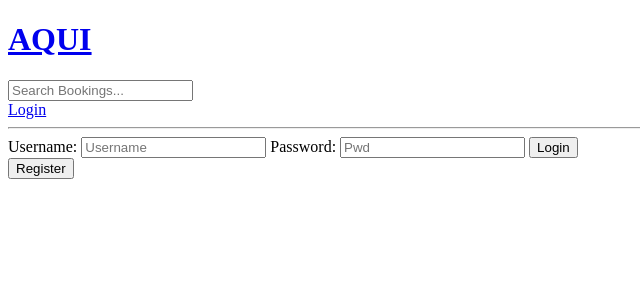
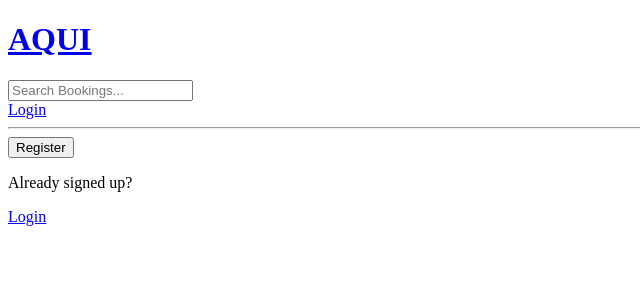
Before and after one commit to Pichilichi/KartF1, a Django app: page /register/ in a window 1280 px wide. Shown: the top 300 px of the page, without its empty margins (0-640 px from the left). Run offline with Django 4.2, Linux system fonts and the light colour scheme.

Commit message:
Registro I
Se ha modificado para que solo se vea el login o el register

```diff
--- a/KartF1/templates/login_register.html
+++ b/KartF1/templates/login_register.html
@@ -2,6 +2,7 @@
 
 {% block content %}
 
+{% if page == 'login' %}
 <div>
     <form method="POST" action="">
         {% csrf_token %}
@@ -14,7 +15,13 @@
 
         <input type="submit" value="Login" />
     </form>
+
+    <p>Havent signed up yet?</p>
+    <a href={% url 'register' %}>Sign up</a>
+
 </div>
+
+{% else %}
 
 <div>
     <form method="POST" action="">
@@ -28,6 +35,11 @@
 
         <input type="submit" value="Register" />
     </form>
+
+    <p>Already signed up?</p>
+    <a href={% url 'login' %}>Login</a>
+
 </div>
+{% endif %}
 
 {% endblock content %}
```
